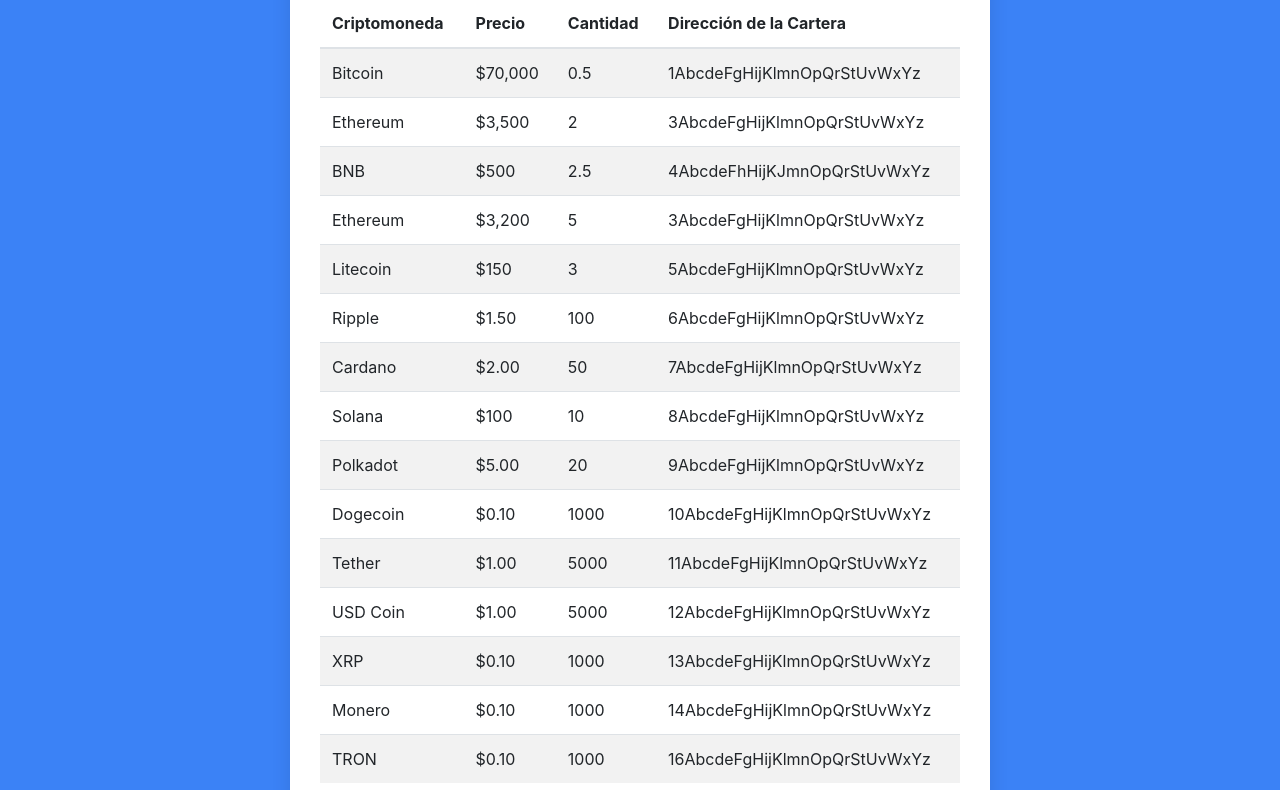
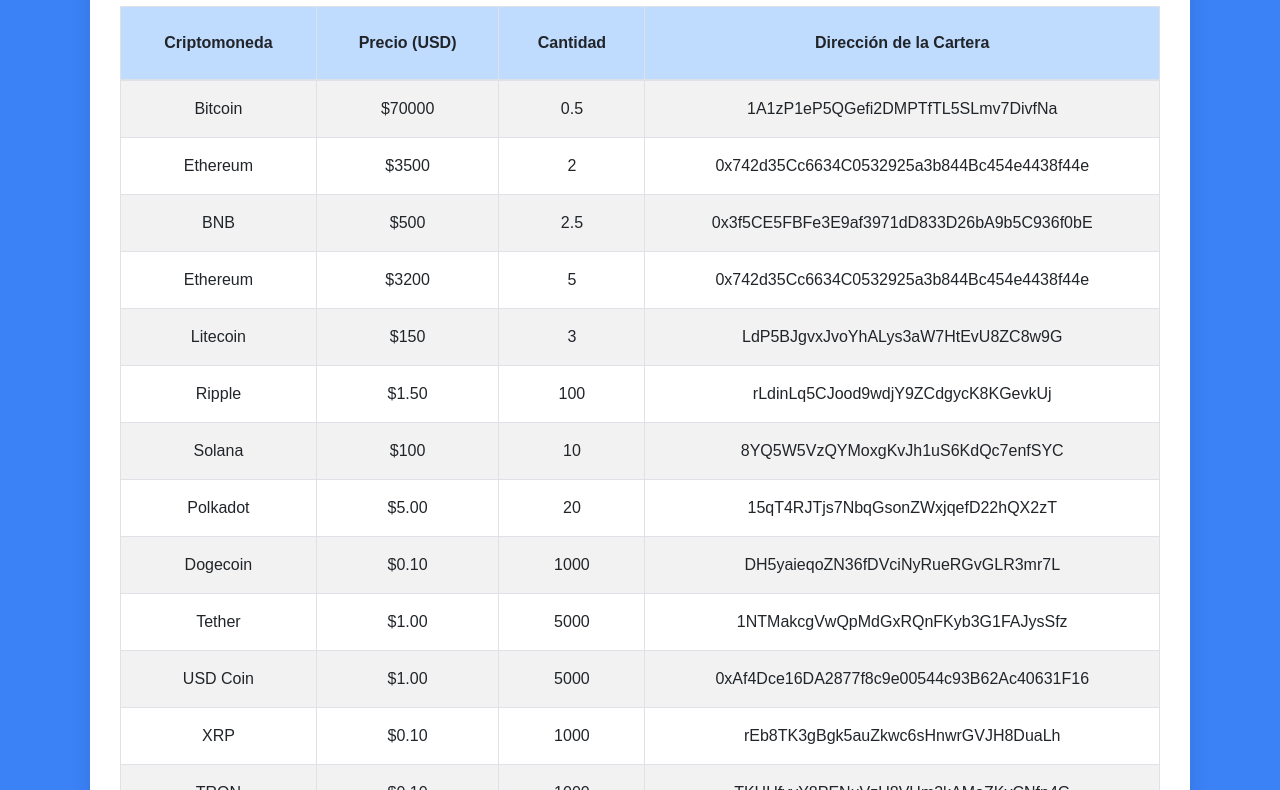
Before and after one commit to iaw-2024/francofeuilles-2-js, a website: page public/dom/index.html in a window 1280 px wide. Shown: the part 176-966 px from the top of the page. Drawn offline with nearby package versions, Linux system fonts and the light colour scheme.

Commit message:
Algunas mejoras visuales y cambio del data.json

```diff
--- a/public/cliente_servidor/data-loader.js
+++ b/public/cliente_servidor/data-loader.js
@@ -7,7 +7,7 @@
 function agregarCompraATabla(compra, tbody) {
     var newRow = document.createElement('tr');
     agregarCelda(newRow, compra.criptomoneda);
-    agregarCelda(newRow, compra.precio);
+    agregarCelda(newRow, "$" + compra.precio);
     agregarCelda(newRow, compra.cantidad);
     agregarCelda(newRow, compra.direccion);
     tbody.appendChild(newRow);
@@ -16,6 +16,7 @@
 function agregarCelda(fila, contenido) {
     var cell = document.createElement('td');
     cell.textContent = contenido;
+    cell.classList.add("p-3", "text-center", "align-middle");
     fila.appendChild(cell);
 }
 
--- a/public/dom/data-loader.js
+++ b/public/dom/data-loader.js
@@ -18,7 +18,7 @@
 
     // Agregar celdas para cada propiedad
     agregarCelda(newRow, compra.criptomoneda);
-    agregarCelda(newRow, compra.precio);
+    agregarCelda(newRow, "$" + compra.precio);
     agregarCelda(newRow, compra.cantidad);
     agregarCelda(newRow, compra.direccion);
 
@@ -29,6 +29,7 @@
 function agregarCelda(fila, contenido) {
     var cell = document.createElement('td');
     cell.textContent = contenido;
+    cell.classList.add("p-3", "text-center", "align-middle");
     fila.appendChild(cell);
 }
 
--- a/public/dom/data.js
+++ b/public/dom/data.js
@@ -1,92 +1,80 @@
 const compras = [
     {
-        criptomoneda: "Bitcoin",
-        precio: "$70,000",
-        cantidad: 0.5,
-        direccion: "1AbcdeFgHijKlmnOpQrStUvWxYz"
+        "criptomoneda": "Bitcoin",
+        "precio": "70000",
+        "cantidad": 0.5,
+        "direccion": "1A1zP1eP5QGefi2DMPTfTL5SLmv7DivfNa"
     },
     {
-        criptomoneda: "Ethereum",
-        precio: "$3,500",
-        cantidad: 2,
-        direccion: "3AbcdeFgHijKlmnOpQrStUvWxYz"
+        "criptomoneda": "Ethereum",
+        "precio": "3500",
+        "cantidad": 2,
+        "direccion": "0x742d35Cc6634C0532925a3b844Bc454e4438f44e"
     },
     {
-        criptomoneda: "BNB",
-        precio: "$500",
-        cantidad: 2.5,
-        direccion: "4AbcdeFhHijKJmnOpQrStUvWxYz"
+        "criptomoneda": "BNB",
+        "precio": "500",
+        "cantidad": 2.5,
+        "direccion": "0x3f5CE5FBFe3E9af3971dD833D26bA9b5C936f0bE"
     },
     {
-        criptomoneda: "Ethereum",
-        precio: "$3,200",
-        cantidad: 5,
-        direccion: "3AbcdeFgHijKlmnOpQrStUvWxYz"
+        "criptomoneda": "Ethereum",
+        "precio": "3200",
+        "cantidad": 5,
+        "direccion": "0x742d35Cc6634C0532925a3b844Bc454e4438f44e"
     },
     {
-        criptomoneda: "Litecoin",
-        precio: "$150",
-        cantidad: 3,
-        direccion: "5AbcdeFgHijKlmnOpQrStUvWxYz"
+        "criptomoneda": "Litecoin",
+        "precio": "150",
+        "cantidad": 3,
+        "direccion": "LdP5BJgvxJvoYhALys3aW7HtEvU8ZC8w9G"
     },
     {
-        criptomoneda: "Ripple",
-        precio: "$1.50",
-        cantidad: 100,
-        direccion: "6AbcdeFgHijKlmnOpQrStUvWxYz"
+        "criptomoneda": "Ripple",
+        "precio": "1.50",
+        "cantidad": 100,
+        "direccion": "rLdinLq5CJood9wdjY9ZCdgycK8KGevkUj"
     },
     {
-        criptomoneda: "Cardano",
-        precio: "$2.00",
-        cantidad: 50,
-        direccion: "7AbcdeFgHijKlmnOpQrStUvWxYz"
+        "criptomoneda": "Solana",
+        "precio": "100",
+        "cantidad": 10,
+        "direccion": "8YQ5W5VzQYMoxgKvJh1uS6KdQc7enfSYC"
     },
     {
-        criptomoneda: "Solana",
-        precio: "$100",
-        cantidad: 10,
-        direccion: "8AbcdeFgHijKlmnOpQrStUvWxYz"
+        "criptomoneda": "Polkadot",
+        "precio": "5.00",
+        "cantidad": 20,
+        "direccion": "15qT4RJTjs7NbqGsonZWxjqefD22hQX2zT"
     },
     {
-        criptomoneda: "Polkadot",
-        precio: "$5.00",
-        cantidad: 20,
-        direccion: "9AbcdeFgHijKlmnOpQrStUvWxYz"
+        "criptomoneda": "Dogecoin",
+        "precio": "0.10",
+        "cantidad": 1000,
+        "direccion": "DH5yaieqoZN36fDVciNyRueRGvGLR3mr7L"
     },
     {
-        criptomoneda: "Dogecoin",
-        precio: "$0.10",
-        cantidad: 1000,
-        direccion: "10AbcdeFgHijKlmnOpQrStUvWxYz"
+        "criptomoneda": "Tether",
+        "precio": "1.00",
+        "cantidad": 5000,
+        "direccion": "1NTMakcgVwQpMdGxRQnFKyb3G1FAJysSfz"
     },
     {
-        criptomoneda: "Tether",
-        precio: "$1.00",
-        cantidad: 5000,
-        direccion: "11AbcdeFgHijKlmnOpQrStUvWxYz"
+        "criptomoneda": "USD Coin",
+        "precio": "1.00",
+        "cantidad": 5000,
+        "direccion": "0xAf4Dce16DA2877f8c9e00544c93B62Ac40631F16"
     },
     {
-        criptomoneda: "USD Coin",
-        precio: "$1.00",
-        cantidad: 5000,
-        direccion: "12AbcdeFgHijKlmnOpQrStUvWxYz"
+        "criptomoneda": "XRP",
+        "precio": "0.10",
+        "cantidad": 1000,
+        "direccion": "rEb8TK3gBgk5auZkwc6sHnwrGVJH8DuaLh"
     },
     {
-        criptomoneda: "XRP",
-        precio: "$0.10",
-        cantidad: 1000,
-        direccion: "13AbcdeFgHijKlmnOpQrStUvWxYz"
-    },
-    {
-        criptomoneda: "Monero",
-        precio: "$0.10",
-        cantidad: 1000,
-        direccion: "14AbcdeFgHijKlmnOpQrStUvWxYz"
-    },
-    {
-        criptomoneda: "TRON",
-        precio: "$0.10",
-        cantidad: 1000,
-        direccion: "16AbcdeFgHijKlmnOpQrStUvWxYz"
+        "criptomoneda": "TRON",
+        "precio": "0.10",
+        "cantidad": 1000,
+        "direccion": "TKHUfyvY8PENuVzU8VHm3kAMoZKvCNfn4G"
     }
 ]
--- a/public/dom/index.html
+++ b/public/dom/index.html
@@ -8,7 +8,7 @@
     <link rel="stylesheet" href="../dom/style.css">
 </head>
 <body>
-    <nav class="navbar navbar-expand-lg navbar-dark bg-dark">
+    <nav class="navbar navbar-expand-lg navbar-dark bg-dark font-roboto-flex">
         <div class="container">
             <button class="navbar-toggler" type="button" data-toggle="collapse" data-target="#navbarNav" aria-controls="navbarNav" aria-expanded="false" aria-label="Toggle navigation">
                 <span class="navbar-toggler-icon"></span>
@@ -28,16 +28,16 @@
             </div>
         </div>
     </nav>
-    <div class="centered-table">
+    <div class="centered-table p-2 shadow-md font-roboto-flex ">
         <div class="table-container table-striped table-responsive">
             <h1>LISTADO DE COMPRAS</h1>
-            <table id="cryptoTable" class="table">
+            <table id="cryptoTable" class="table table-bordered">
                 <thead>
                     <tr>
-                        <th>Criptomoneda</th>
-                        <th>Precio</th>
-                        <th>Cantidad</th>
-                        <th>Dirección de la Cartera</th>
+                        <th class="p-4 text-center align-middle">Criptomoneda</th>
+                        <th class="p-4 text-center align-middle">Precio (USD)</th>
+                        <th class="p-4 text-center align-middle">Cantidad</th>
+                        <th class="p-4 text-center align-middle">Dirección de la Cartera</th>
                     </tr>
                 </thead>
                 <tbody>
--- a/public/dom/style.css
+++ b/public/dom/style.css
@@ -5,7 +5,7 @@
 .table-container {
     background-color: #FFFFFF;
     padding: 30px;
-    max-width: 700px;
+    max-width: 1100px;
     border-radius: 10px;
     box-shadow: 0px 0px 20px 0px rgba(0,0,0,0.1);
     margin: 20px auto;
@@ -25,3 +25,11 @@
         max-width: 90%; /* Reducimos el ancho para adaptarlo a la pantalla móvil */
     }
 }
+
+.font-roboto-flex {
+    font-family: 'Roboto Flex', sans-serif;
+}
+
+th {
+    background-color: #BFDBFE;
+}
```
Also changed, not shown: api/data.json (+26 -38 lines), api/view/view.ejs (+11 -11 lines), public/cliente_servidor/index.html (+6 -6 lines).
